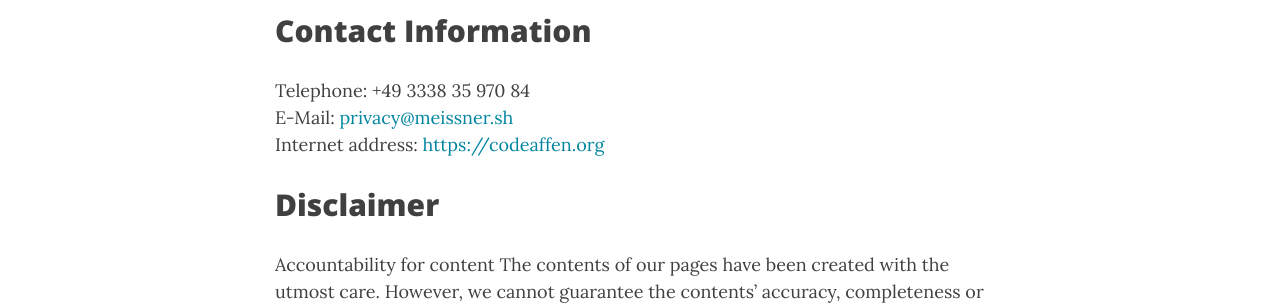
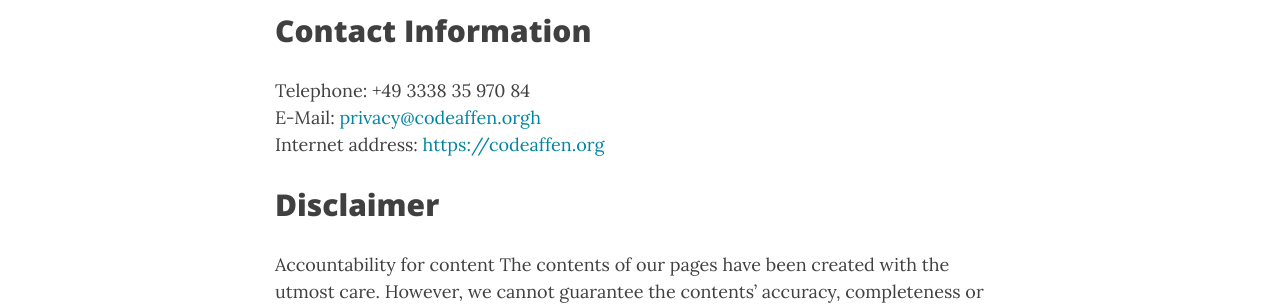
Before and after one commit to codeaffen/codeaffen.org, a Jekyll site: the page built from imprint.md, in a window 1280 px wide and 900 px high, scrolled down 309 px. Shown: the part 154-459 px from the top of the window. Built offline with Jekyll 4.4.1, drawn with Linux system fonts in a browser that asks for light colours; nearby versions of some CDN libraries; our own code applies the rules of GitHub Pages for plain Markdown files; comment, search, counter and statistics services are not loaded.

Commit message:
Change contact email

```diff
--- a/imprint.md
+++ b/imprint.md
@@ -8,7 +8,7 @@
 ## Contact Information
 
 Telephone: +49 3338 35 970 84<br/>
-E-Mail: [privacy@meissner.sh](mailto:privacy@meissner.sh)<br/>
+E-Mail: [privacy@codeaffen.orgh](mailto:privacy@codeaffen.org)<br/>
 Internet address: [https://codeaffen.org](https://codeaffen.org)
 
 ## Disclaimer
```
